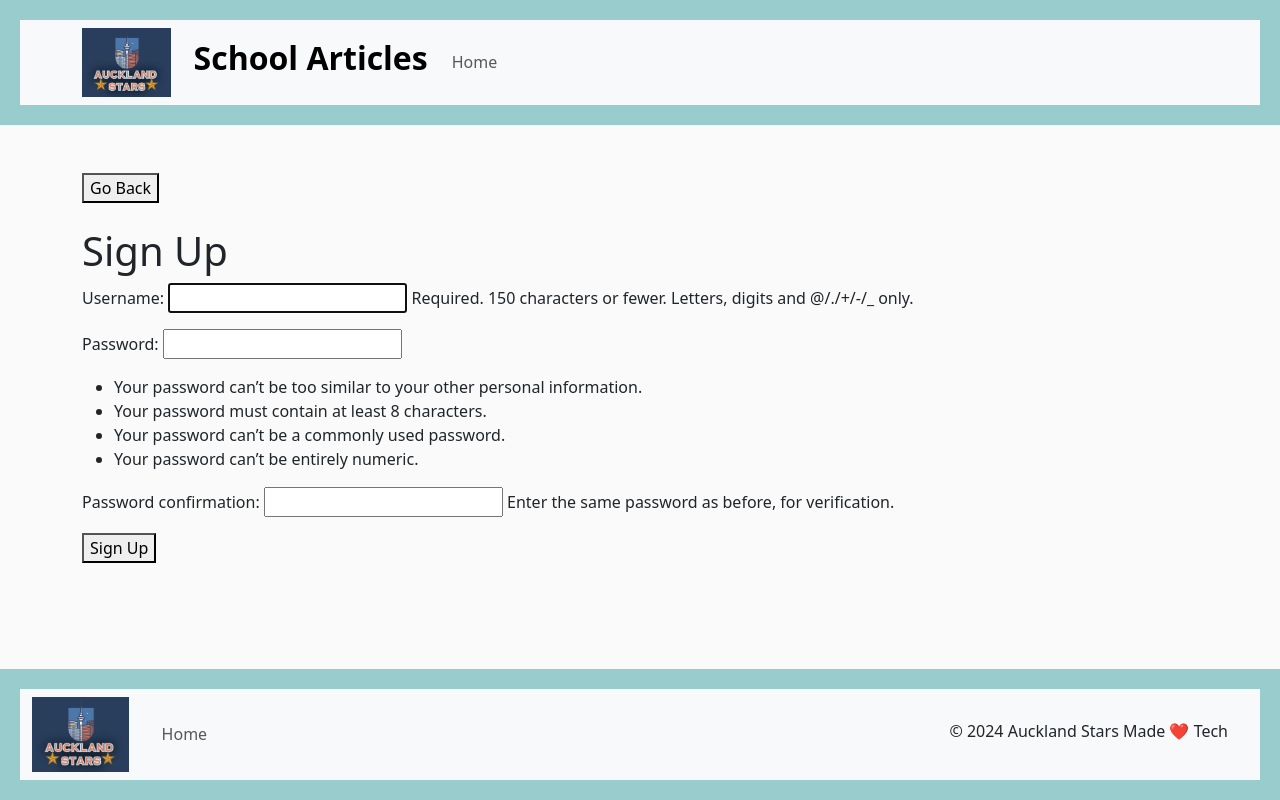
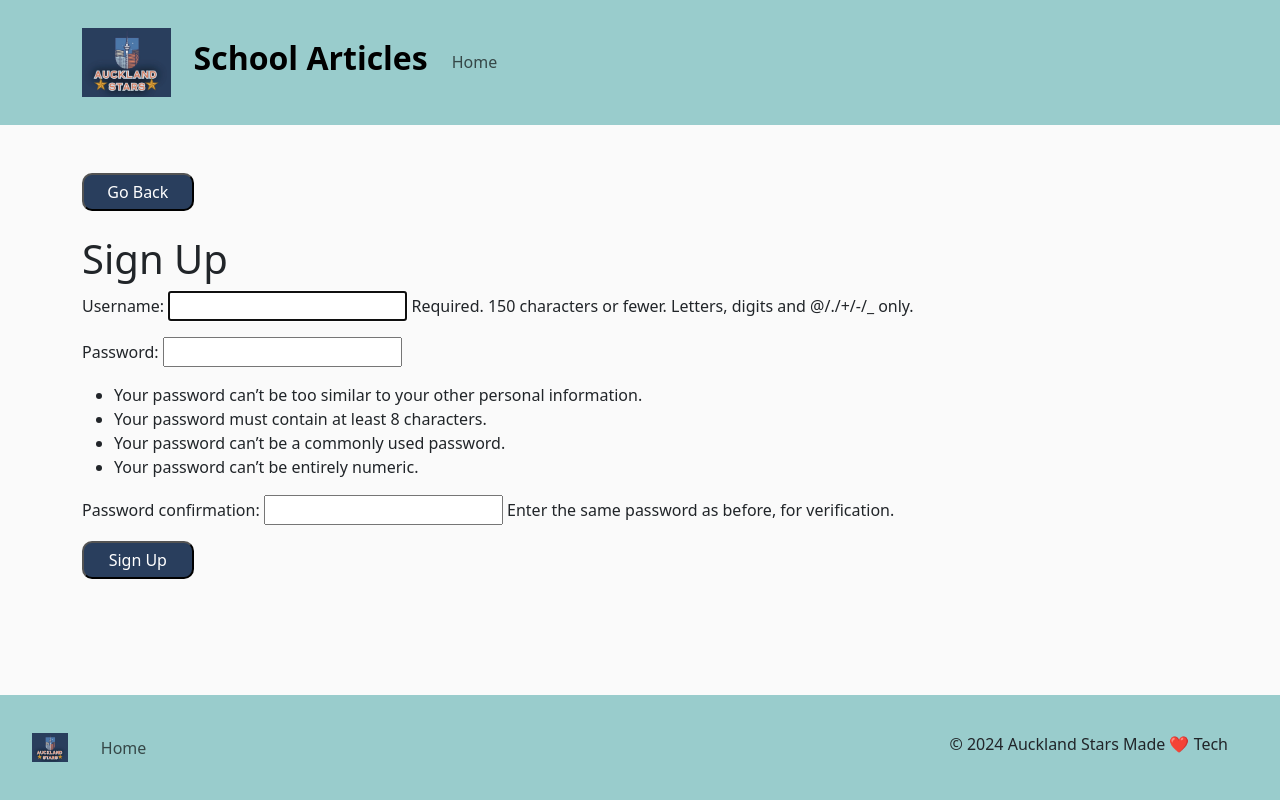
Before and after one commit to AucklandStars-Q2/SchoolArticles, a Django app: page /accounts/signup/ in a window 1280 px wide. Run offline with Django 5.2, Linux system fonts and the light colour scheme.

Commit message:
changed styling for navbars and buttons

```diff
--- a/Category/urls.py
+++ b/Category/urls.py
@@ -2,7 +2,7 @@ from django.urls import path
 from . import views
 
 urlpatterns = [
-    path('', views.HomeView.as_view(), name=""),
+    path('', views.HomeView.as_view(), name='home'),
     path('articles', views.ArticleListView.as_view(), name='articles'),
     path('articles/<int:pk>', views.ArticleDetailView.as_view(), name='articles-details'),
 ]
--- a/templates/base.html
+++ b/templates/base.html
@@ -12,7 +12,7 @@
 <body>
     <header class="header">
 
-        <nav class="navbar navbar-expand-lg navbar-light bg-light">
+        <nav class="navbar navbar-expand-lg navbar-light">
             <div class="container">
                 <img src="{% static 'images/logo.png' %}" style="width: 10%; padding-right: 2%;">
                 <a class="navbar-brand" href="{% url 'articles' %}"><h2><b>School Articles</h2></b></a>
@@ -22,7 +22,7 @@
                 <div class="collapse navbar-collapse" id="navbarNav">
                     <ul class="navbar-nav">
                         <li class="nav-item">
-                            <a class="nav-link" href="{% url 'articles' %}">Home</a>
+                            <a class="nav-link" href="{% url 'home' %}">Home</a>
                         </li>
 
                         <li class="nav-item" >
@@ -44,13 +44,13 @@
         {% endblock %}
         <br><br>
     </div>
-    <div class="footer mt-5">
-        <nav class="navbar navbar-expand-lg navbar-light bg-light">
+    <div class="footer mt-1">
+        <nav class="navbar navbar-expand-lg navbar-light">
             <div class="container-fluid">
-                <img src="{% static 'images/logo.png' %}" style="width: 10%; padding-right: 2%;">
+                <img src="{% static 'images/logo.png' %}" style="width: 5%; padding-right: 2%;">
                 <ul class="navbar-nav me-auto mb-2 mb-lg-0">
                     <li class="nav-item">
-                        <a class="nav-link" href="{% url 'articles' %}">Home</a>
+                        <a class="nav-link" href="{% url 'home' %}">Home</a>
                     </li>
                 </ul>
                 <p style="margin-top: 9px; margin-right:20px;text-align: center;">© 2024 Auckland Stars Made ❤️ Tech</p>
--- a/templates/registration/logout.html
+++ b/templates/registration/logout.html
@@ -7,5 +7,5 @@ Logout from School Articles
 
 <h1 class="main-heading">Logout</h1>
 <p>You have successfully logged out. </p>
-<a href="/" >Click here to login again</a>
+<a href="{% url 'login' %}">Click here to login again</a>
 {% endblock %}
--- a/templates/registration/signup.html
+++ b/templates/registration/signup.html
@@ -4,11 +4,39 @@ Sign Up for School Articles
 {% endblock %}
 
 {% block content %}
-<button onclick="history.back()">Go Back</button> <br><br>
+
+<style>
+    .signup-button {
+      background-color: #293E5D;
+      color: white;
+      border-radius: 10px;
+      padding: 5px;
+      width: 10%;
+    }
+
+    .goback-button {
+      background-color: #293E5D;
+      color: white;
+      border-radius: 10px;
+      padding: 5px;
+      width: 10%;
+    }
+
+    .button-container {
+      display: flex;
+    }
+
+    .button-container button {
+      margin-right: 10px;
+    }
+  </style>
+
+
+<button onclick="history.back()" class="goback-button">Go Back</button> <br><br>
 <h1 >Sign Up</h1>
 <form method="post" >
     {% csrf_token %}
     {{ form.as_p }}
-    <button type="submit"> Sign Up</button>
+    <button type="submit" class="signup-button"> Sign Up</button>
 </form>
 {% endblock %}
```
Also changed, not shown: templates/registration/login.html (+13 -1 lines), db.sqlite3.
